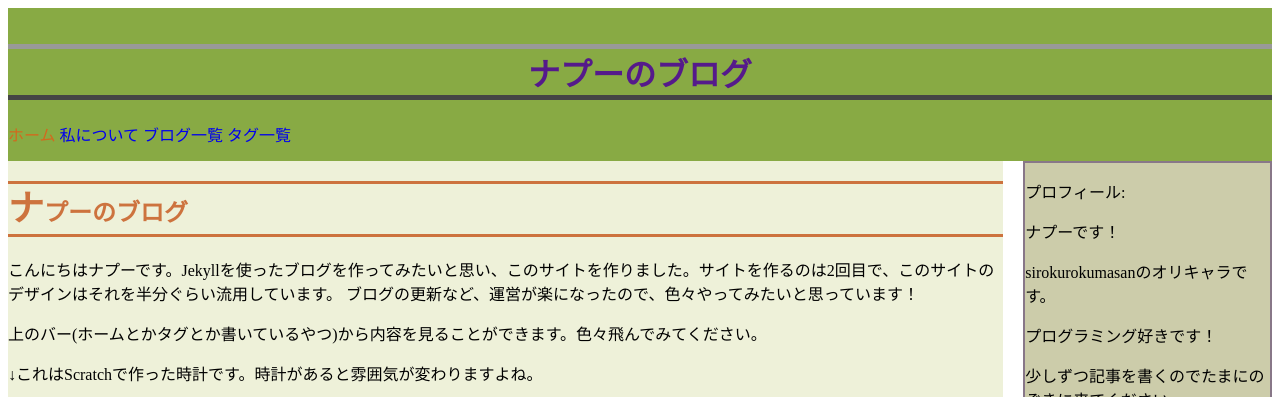
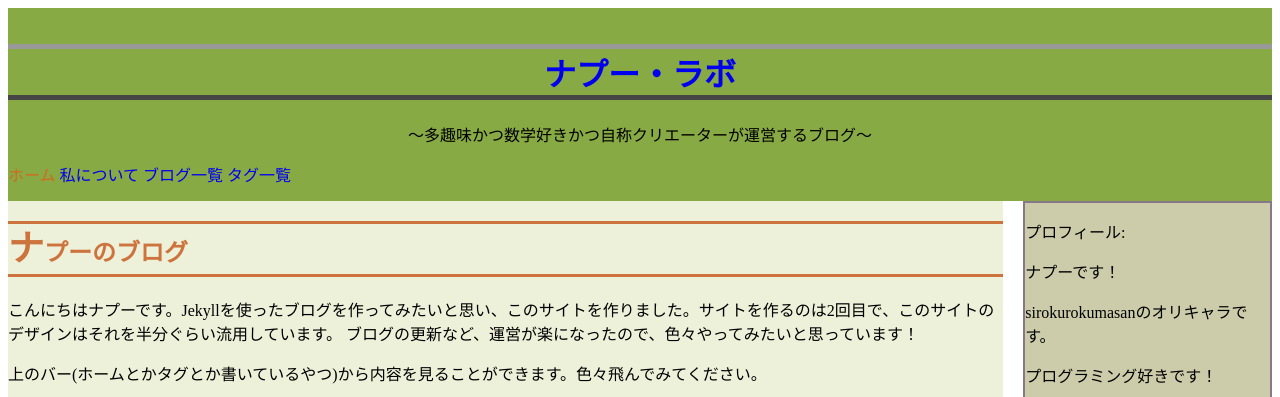
Before and after one commit to sirokurokumasan/sirokurokumasan.github.io, a Jekyll site: the page built from index.md, in a window 1280 px wide and 1153 px high, cut to the strip 0-397 px from the top of the window. Built offline with Jekyll 4.4.1, drawn with Linux system fonts in a browser that asks for light colours.

Commit message:
Update default.html

```diff
--- a/_layouts/default.html
+++ b/_layouts/default.html
@@ -2,13 +2,22 @@
 <html>
 <head>
   <meta charset="utf-8">
+  <!-- Global site tag (gtag.js) - Google Analytics -->
+  <script async src="https://www.googletagmanager.com/gtag/js?id=G-K83GLBBENK"></script>
+  <script>
+    window.dataLayer = window.dataLayer || [];
+    function gtag(){dataLayer.push(arguments);}
+    gtag('js', new Date());
+    gtag('config', 'G-K83GLBBENK');
+  </script>
   <link rel="shortcut icon" href="https://sirokurokumasan.github.io/program/mono/images/favicon.ico"/>
   <title>{{ page.title }}</title>
   <link rel="stylesheet" href="/assets/css/styles.css">
 </head>
 <body>
 <header>
-  <h1><a href class="headline">ナプーのブログ</a></h1>
+  <h1><a href="/">ナプー・ラボ</a></h1>
+  <p style="text-align: center;">～多趣味かつ数学好きかつ自称クリエーターが運営するブログ～</p>
       {% include navigation.html %}
 </header>
 <div class="container">
```
